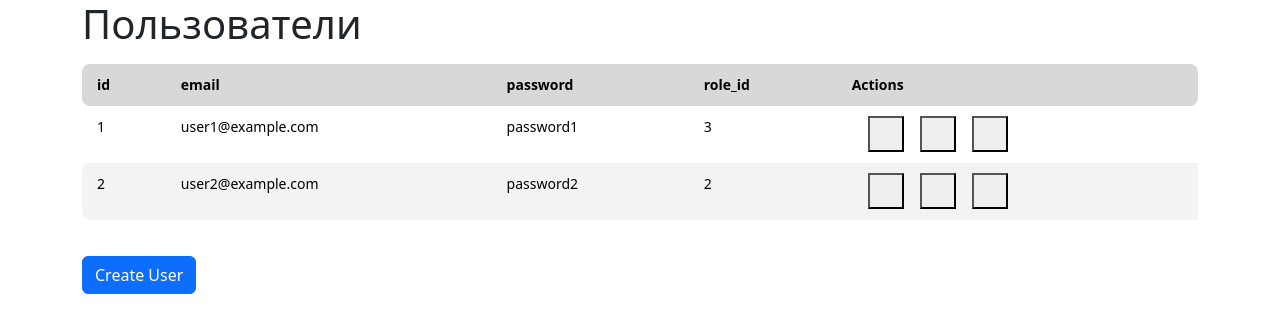
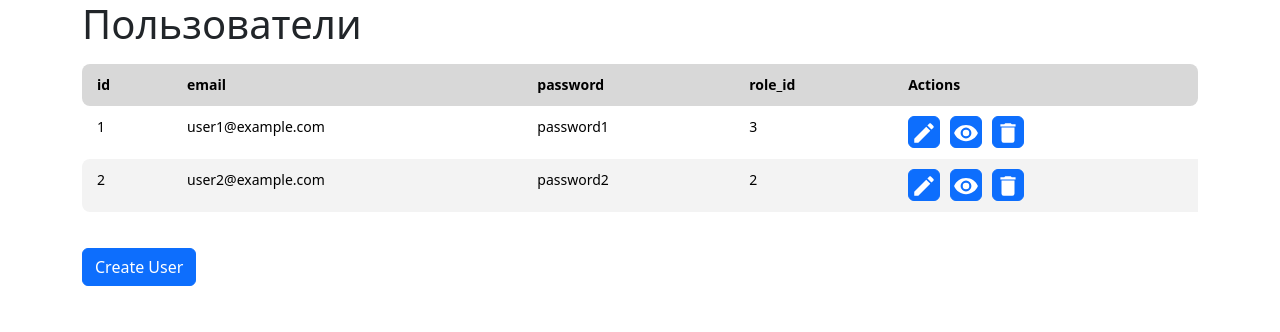
Before and after one commit to ut1kaa/hktn-servicedesk-frontend, a React (Create React App) app: page /admin/users in a window 1280 px wide. Shown: the top 332 px of the page. Built offline with nearby package versions, Linux system fonts and the light colour scheme.

Commit message:
fix button icons

```diff
--- a/src/components/forms/Constructor.tsx
+++ b/src/components/forms/Constructor.tsx
@@ -30,9 +30,9 @@ export const Constructor = <T extends { id: number; [key: string]: React.ReactNo
                 <td key={`${item.id}-${headItem}`}>{item[headItem]}</td>
               ))}
             <td className="actions">
-                <button onClick={() => editModal(item.id)}><Icon path={mdiPencil}/></button>
-                <button onClick={() => showModal(item.id)}><Icon path={mdiEye}/></button>
-                <button onClick={() => handleDelete<T>(item.id)}><Icon path={mdiDelete}/></button>
+                <Button onClick={() => editModal(item.id)}><Icon className="btn-icon" path={mdiPencil}/></Button>
+                <Button onClick={() => showModal(item.id)}><Icon className="btn-icon" path={mdiEye}/></Button>
+                <Button onClick={() => handleDelete<T>(item.id)}><Icon className="btn-icon" path={mdiDelete}/></Button>
             </td>
             </tr>
           ))}
--- a/src/styles/components/forms/forms.scss
+++ b/src/styles/components/forms/forms.scss
@@ -1,15 +1,12 @@
 .actions {
     display: flex;
     flex-direction: row;
+    gap: 10px;
 
     button {
-        width: 30px;
-        height: 30px;
-        display: flex;
-        position: relative;
-        flex-direction: row;
-        padding: 1rem;
-        margin-left: 1rem;
+        width: 2rem;
+        height: 2rem;
+        padding: 2px;
     }
 }
 
```
